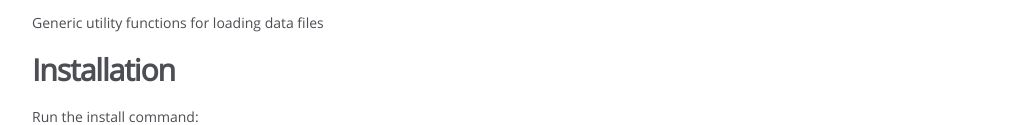
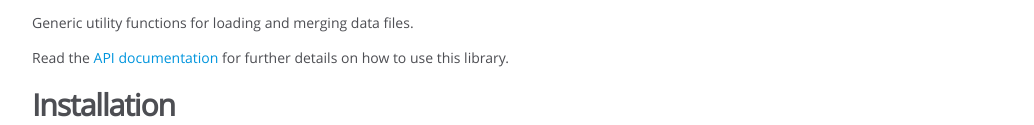
Before and after one commit to tombenke/datafile, a website: page docs/index.html in a window 1280 px wide. Shown: the part 840-965 px from the top of the page, without its empty margins (0-1034 px from the left). Drawn offline with Linux system fonts and the light colour scheme.

Commit message:
Add link to the docs page

```diff
--- a/docs/index.html
+++ b/docs/index.html
@@ -47,7 +47,9 @@
 <a href="https://badge.fury.io/js/datafile"><img src="https://badge.fury.io/js/datafile.svg" alt="npm version"></a>
 <a href="https://travis-ci.org/tombenke/datafile"><img src="https://api.travis-ci.org/tombenke/datafile.svg" alt="Build Status"></a>
 <a href="https://coveralls.io/github/tombenke/datafile?branch=master"><img src="https://coveralls.io/repos/github/tombenke/datafile/badge.svg?branch=master" alt="Coveralls"></a></p>
-<p>Generic utility functions for loading data files</p>
+<p>Generic utility functions for loading and merging data files.</p>
+<p>Read the <a href="https://tombenke.github.io/datafile/index.html">API documentation</a>
+for further details on how to use this library.</p>
 <h2>Installation</h2><p>Run the install command:</p>
 <pre class="prettyprint source"><code>npm install --save datafile</code></pre><h2>Development</h2><p>During the development to create the dist package, run either:</p>
 <pre class="prettyprint source lang-bash"><code>    npm run build</code></pre><p>or use</p>
```
Also changed, not shown: README.md.
